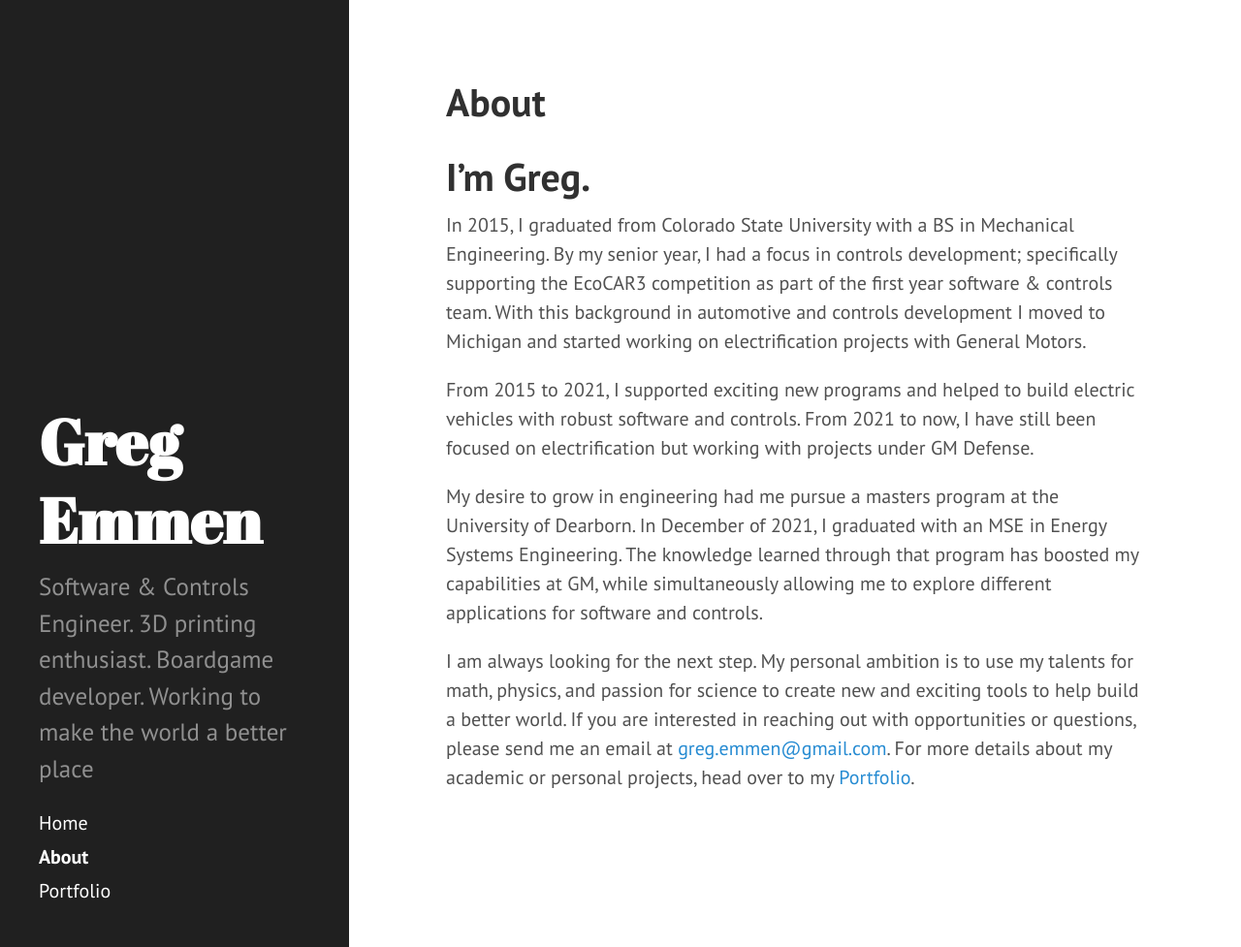
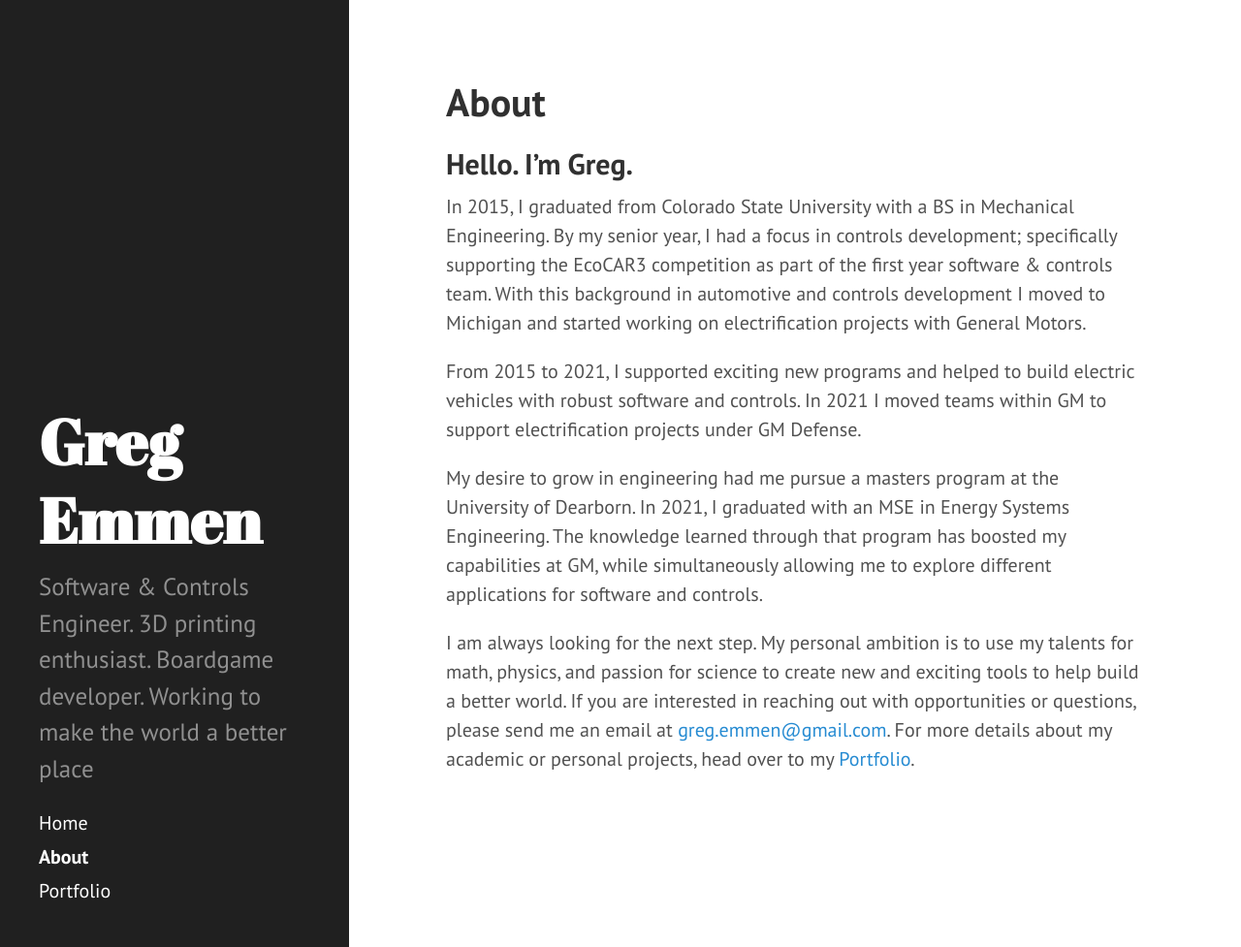
Before and after one commit to G-Emmen/G-Emmen.github.io, a Jekyll site: the page built from docs/about.md, in a window 1280 px wide and 977 px high. Shown: the whole window at 97% size. Built offline with Jekyll 4.4.1, drawn with Linux system fonts in a browser that asks for light colours.

Commit message:
small tweaks

```diff
--- a/docs/_config.yml
+++ b/docs/_config.yml
@@ -7,7 +7,10 @@ permalink:        pretty
 
 # Setup
 title:            Greg Emmen
-description:      'Software & Controls Engineer. 3D printing enthusiast. Boardgame developer. Working to make the world a better place'
+description:      'Software & Controls Engineer.
+3D printing enthusiast.
+Boardgame developer.
+Working to make the world a better place'
 url:              ""
 baseurl:          ""
 
--- a/docs/about.md
+++ b/docs/about.md
@@ -3,12 +3,12 @@ layout: page
 title: About
 ---
 
-# I'm Greg.
+## Hello. I'm Greg.
 
 In 2015, I graduated from Colorado State University with a BS in Mechanical Engineering. By my senior year, I had a focus in controls development; specifically supporting the EcoCAR3 competition as part of the first year software & controls team. With this background in automotive and controls development I moved to Michigan and started working on electrification projects with General Motors.
 
-From 2015 to 2021, I supported exciting new programs and helped to build electric vehicles with robust software and controls. From 2021 to now, I have still been focused on electrification but working with projects under GM Defense.
+From 2015 to 2021, I supported exciting new programs and helped to build electric vehicles with robust software and controls. In 2021 I moved teams within GM to support electrification projects under GM Defense.
 
-My desire to grow in engineering had me pursue a masters program at the University of Dearborn. In December of 2021, I graduated with an MSE in Energy Systems Engineering. The knowledge learned through that program has boosted my capabilities at GM, while simultaneously allowing me to explore different applications for software and controls.
+My desire to grow in engineering had me pursue a masters program at the University of Dearborn. In 2021, I graduated with an MSE in Energy Systems Engineering. The knowledge learned through that program has boosted my capabilities at GM, while simultaneously allowing me to explore different applications for software and controls.
 
 I am always looking for the next step. My personal ambition is to use my talents for math, physics, and passion for science to create new and exciting tools to help build a better world. If you are interested in reaching out with opportunities or questions, please send me an email at [greg.emmen@gmail.com](mailto:greg.emmen@gmail.com). For more details about my academic or personal projects, head over to my [Portfolio](/portfolio).
```
Also changed, not shown: docs/assets/img/ResizedProfilePic.jpg (added).
